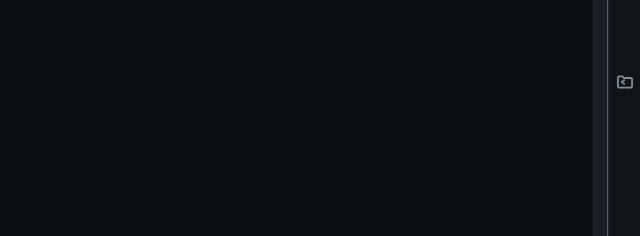
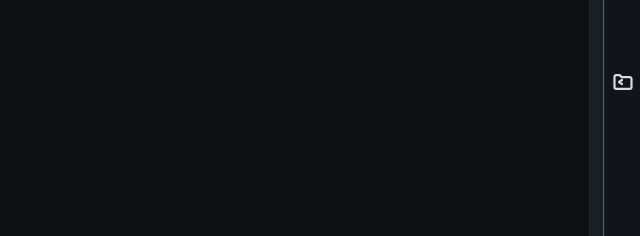
Before and after one commit to saisai-web/PATerminal, a website built with Vite: page pa-terminal/index.html in a window 1280 px wide. Shown: the part 318-554 px from the top of the page, 640-1280 px from the left. Built offline with nearby package versions, Linux system fonts and the light colour scheme; what @xterm/addon-serialize, @xterm/addon-web-links, @xterm/addon-webgl would draw is missing.

Commit message:
fix: make the Files reopen icon more prominent

```diff
--- a/pa-terminal/src/styles/explorer-rows.css
+++ b/pa-terminal/src/styles/explorer-rows.css
@@ -94,9 +94,9 @@
 /* エクスプローラーを閉じている間だけ右端に出る再オープンアイコン */
 #exp-reopen {
   flex: none;
-  width: var(--control-button-size);
+  width: 36px;
   font: inherit;
-  color: var(--dim);
+  color: var(--text);
   background: var(--chrome);
   border: 0;
   border-left: 1px solid var(--line);
@@ -105,7 +105,7 @@
   display: grid;
   place-items: center;
 }
-#exp-reopen svg { width: var(--control-icon-size); height: var(--control-icon-size); }
+#exp-reopen svg { width: 24px; height: 24px; }
 #exp-reopen:hover { color: var(--accent); background: var(--hover); }
 #exp-reopen:focus-visible { outline: 2px solid var(--accent); outline-offset: -3px; }
 #exp-reopen[hidden] { display: none; }
```
